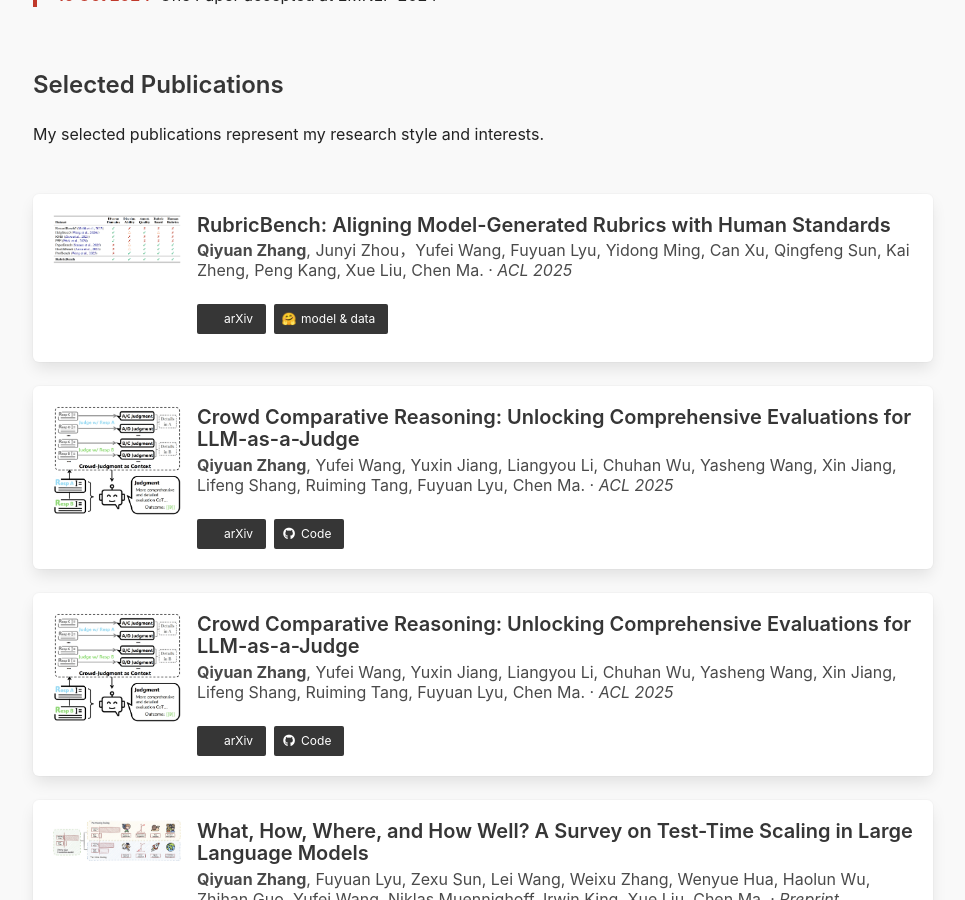
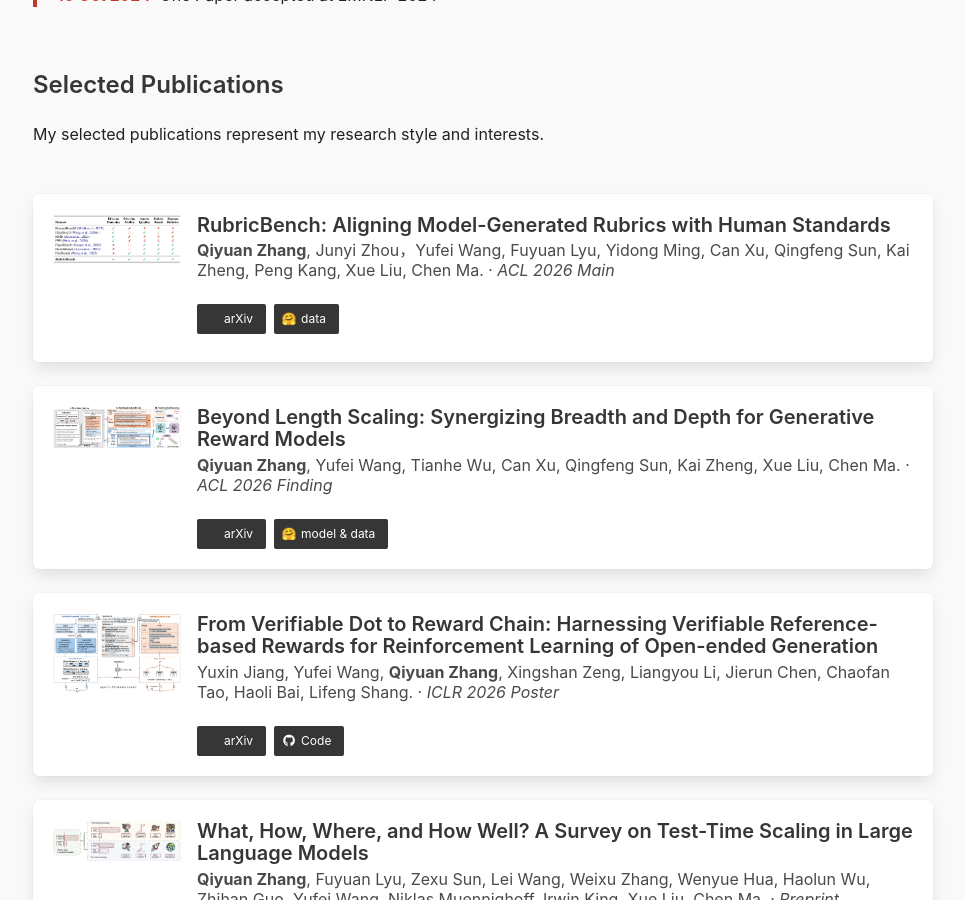
Before and after one commit to zhangqiyuan-rico/zhangqiyuan-rico.github.io, a Jekyll site: the page index.html, which Jekyll copies as it is, in a window 1280 px wide and 900 px high, scrolled down 1264 px. Shown: the whole window, without its empty margins (157-1122 px from the left). Built offline with Jekyll 4.4.1, drawn with Linux system fonts in a browser that asks for light colours; a style sheet for code colours, icons or effects is not loaded.

Commit message:
Update index.html

```diff
--- a/index.html
+++ b/index.html
@@ -149,15 +149,15 @@
       <article class="media">
         <figure class="media-left">
           <p class="image is-128x128">
-            <img src="images/rubricbench.png" alt="CCE">
+            <img src="images/rubricbench.png" alt="Rubric">
           </p>
         </figure>
         <div class="media-content">
           <p class="title is-5">RubricBench: Aligning Model-Generated Rubrics with Human Standards</p>
-          <p class="subtitle is-6"><B>Qiyuan Zhang</B>, Junyi Zhou，Yufei Wang, Fuyuan Lyu, Yidong Ming, Can Xu, Qingfeng Sun, Kai Zheng, Peng Kang, Xue Liu, Chen Ma. · <em>ACL 2025</em></p>
+          <p class="subtitle is-6"><B>Qiyuan Zhang</B>, Junyi Zhou，Yufei Wang, Fuyuan Lyu, Yidong Ming, Can Xu, Qingfeng Sun, Kai Zheng, Peng Kang, Xue Liu, Chen Ma. · <em>ACL 2026 Main</em></p>
           <div class="buttons">
             <a class="button is-small is-dark" href="https://arxiv.org/abs/2603.01562"><span class="icon"><i class="ai ai-arxiv"></i></span><span>arXiv</span></a>
-            <a class="button is-small is-dark" href="https://huggingface.co/datasets/DonJoey/rubricbench"><span class="icon">🤗</span><span>model & data</span></a>
+            <a class="button is-small is-dark" href="https://huggingface.co/datasets/DonJoey/rubricbench"><span class="icon">🤗</span><span>data</span></a>
           </div>
         </div>
       </article>
@@ -167,15 +167,15 @@
       <article class="media">
         <figure class="media-left">
           <p class="image is-128x128">
-            <img src="images/cce.png" alt="CCE">
+            <img src="images/mix_grm.png" alt="MIXGRM">
           </p>
         </figure>
         <div class="media-content">
-          <p class="title is-5">Crowd Comparative Reasoning: Unlocking Comprehensive Evaluations for LLM-as-a-Judge</p>
-          <p class="subtitle is-6"><B>Qiyuan Zhang</B>, Yufei Wang, Yuxin Jiang, Liangyou Li, Chuhan Wu, Yasheng Wang, Xin Jiang, Lifeng Shang, Ruiming Tang, Fuyuan Lyu, Chen Ma. · <em>ACL 2025</em></p>
+          <p class="title is-5">Beyond Length Scaling: Synergizing Breadth and Depth for Generative Reward Models</p>
+          <p class="subtitle is-6"><B>Qiyuan Zhang</B>, Yufei Wang, Tianhe Wu, Can Xu, Qingfeng Sun, Kai Zheng, Xue Liu, Chen Ma. · <em>ACL 2026 Finding</em></p>
           <div class="buttons">
-            <a class="button is-small is-dark" href="https://arxiv.org/abs/2502.12501"><span class="icon"><i class="ai ai-arxiv"></i></span><span>arXiv</span></a>
-            <a class="button is-small is-dark" href="https://github.com/Don-Joey/CCE"><span class="icon"><i class="fab fa-github"></i></span><span>Code</span></a>
+            <a class="button is-small is-dark" href="https://arxiv.org/abs/2603.01571"><span class="icon"><i class="ai ai-arxiv"></i></span><span>arXiv</span></a>
+            <a class="button is-small is-dark" href="https://huggingface.co/collections/DonJoey/mix-grm"><span class="icon">🤗</span><span>model & data</span></a>
           </div>
         </div>
       </article>
@@ -185,15 +185,15 @@
       <article class="media">
         <figure class="media-left">
           <p class="image is-128x128">
-            <img src="images/cce.png" alt="CCE">
+            <img src="images/rlvrr.png" alt="RLVRR">
           </p>
         </figure>
         <div class="media-content">
-          <p class="title is-5">Crowd Comparative Reasoning: Unlocking Comprehensive Evaluations for LLM-as-a-Judge</p>
-          <p class="subtitle is-6"><B>Qiyuan Zhang</B>, Yufei Wang, Yuxin Jiang, Liangyou Li, Chuhan Wu, Yasheng Wang, Xin Jiang, Lifeng Shang, Ruiming Tang, Fuyuan Lyu, Chen Ma. · <em>ACL 2025</em></p>
+          <p class="title is-5">From Verifiable Dot to Reward Chain: Harnessing Verifiable Reference-based Rewards for Reinforcement Learning of Open-ended Generation</p>
+          <p class="subtitle is-6">Yuxin Jiang, Yufei Wang, <B>Qiyuan Zhang</B>, Xingshan Zeng, Liangyou Li, Jierun Chen, Chaofan Tao, Haoli Bai, Lifeng Shang. · <em>ICLR 2026 Poster</em></p>
           <div class="buttons">
-            <a class="button is-small is-dark" href="https://arxiv.org/abs/2502.12501"><span class="icon"><i class="ai ai-arxiv"></i></span><span>arXiv</span></a>
-            <a class="button is-small is-dark" href="https://github.com/Don-Joey/CCE"><span class="icon"><i class="fab fa-github"></i></span><span>Code</span></a>
+            <a class="button is-small is-dark" href="https://arxiv.org/abs/2601.18533"><span class="icon"><i class="ai ai-arxiv"></i></span><span>arXiv</span></a>
+            <a class="button is-small is-dark" href="https://github.com/YJiangcm/RLVRR"><span class="icon"><i class="fab fa-github"></i></span><span>Code</span></a>
           </div>
         </div>
       </article>
```
